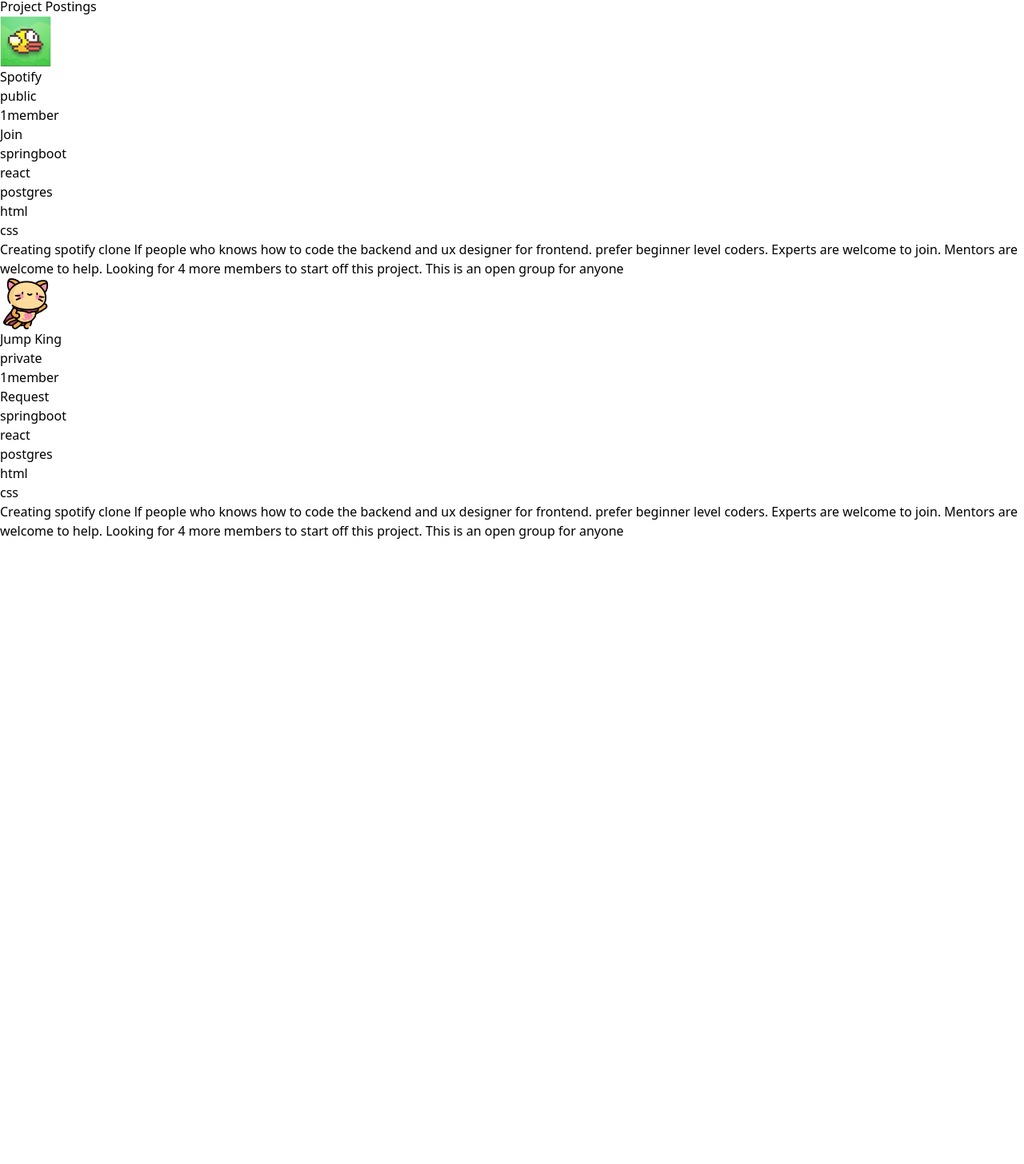
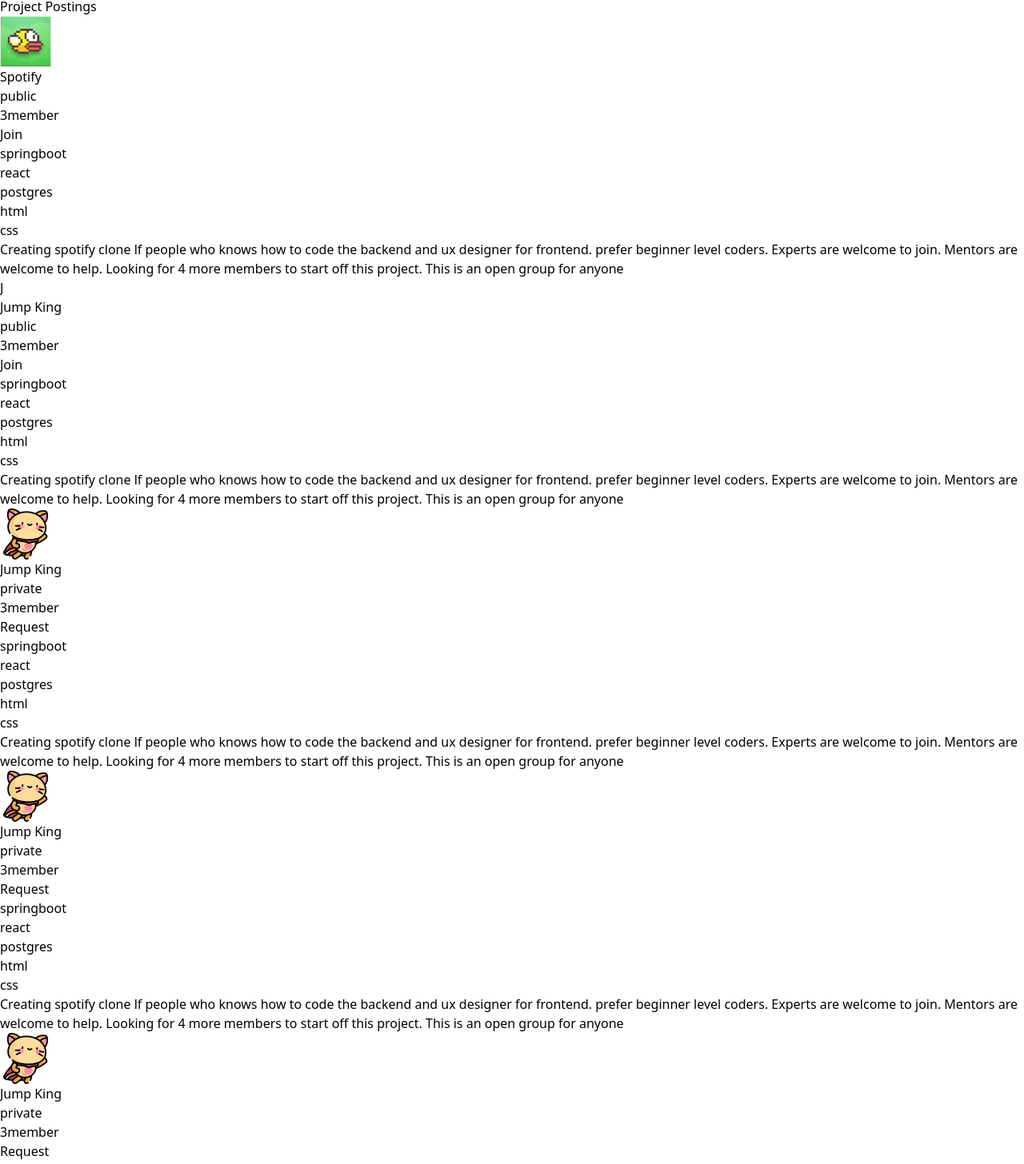
Before and after one commit to Jason-35/project-coding-hub, a React (Vite) app in the folder frontend/: page /u/projectBoard in a window 1280 px wide. Shown: the part 3812-5268 px from the top of the page at 80% size. Before the commit the page ends 4488 px from the top, so only its background shows below. Built offline with nearby package versions, Linux system fonts and the light colour scheme.

Commit message:
feat: added member props for post

```diff
--- a/frontend/src/components/Sidebar.tsx
+++ b/frontend/src/components/Sidebar.tsx
@@ -9,9 +9,9 @@
 
 function Sidebar() {
     const [showMenu, setShowMenu] = useState<boolean>(false)
-  return (
-        <div className="fixed w-screen bg-transparent h-screen overflow-y-scroll scrollbar-hidden pointer-events-none">
-            <div className="sticky flex flex-col gap-3 w-fit p-4 bg-white pointer-events-auto">
+    return (
+        <div className=" fixed w-screen bg-transparent h-screen overflow-y-scroll scrollbar-hidden pointer-events-none">
+            <div className="sticky border-r-2 border-orange-400 flex flex-col gap-3 w-fit p-4 bg-white pointer-events-auto">
                 <div>
                     <UserMenu showMenu={showMenu} />
                     <div className="hover:cursor-pointer" onClick={() => setShowMenu(!showMenu)}>
--- a/frontend/src/features/projectServer/component/Post.tsx
+++ b/frontend/src/features/projectServer/component/Post.tsx
@@ -4,15 +4,16 @@
     genre?: string[],
     description: string,
     icon?: string,
-    open: boolean
+    open: boolean,
+    members: number,
 }
 
-function Post({title, genre, description, icon, open} : PostProps) {
+function Post({title, genre, description, icon, open, members} : PostProps) {
   return (
     <div className="w-96 rounded-lg border-2 p-2 h-max-92 scrollbar-hidden">
         <div className="flex border-b-4 border-orange-400 pb-1 bg-white rounded-t-full mb-2">
             {icon ? <img width={64} height={64} src={icon} className="rounded-lg aspect-square" /> :
-            <div className="border-4 w-1/6 aspect-square rounded-lg flex justify-center items-center text-[32px]">
+            <div className="bg-blue-400 w-1/6 aspect-square rounded-lg flex justify-center items-center text-[32px]">
                 {title.charAt(0)}
             </div>}
             <div className="flex flex-1 px-2 justify-between">
@@ -29,7 +30,7 @@
                             </span>}
                         </div>
                         <div className="">
-                            <span className="border-2 border-r-0 border-black px-1">1</span>
+                            <span className="border-2 border-r-0 border-black px-1">{members}</span>
                             <span className="border-2 border-black px-2">member</span>
                         </div>
                     </div>
--- a/frontend/src/pages/ProjectBoard.tsx
+++ b/frontend/src/pages/ProjectBoard.tsx
@@ -14,8 +14,22 @@
             </div>
         </div>
         <div className="p-10 flex flex-wrap gap-16">
-            <Post title="Spotify" description={desc} icon={flappy} open={true} genre={genre}/>
-            <Post title="Jump King" description={desc} icon={kitty} open={false} genre={genre}/>
+            <Post title="Spotify" description={desc} icon={flappy} open={true} genre={genre} members={3}/>
+            <Post title="Jump King" description={desc} open={true} genre={genre} members={3}/>
+            <Post title="Jump King" description={desc} icon={kitty} open={false} genre={genre} members={3}/>
+            <Post title="Jump King" description={desc} icon={kitty} open={false} genre={genre} members={3}/>
+            <Post title="Jump King" description={desc} icon={kitty} open={false} genre={genre} members={3}/>
+            <Post title="Jump King" description={desc} icon={kitty} open={false} genre={genre} members={3}/>
+            <Post title="Jump King" description={desc} icon={kitty} open={false} genre={genre} members={3}/>
+            <Post title="Jump King" description={desc} icon={kitty} open={false} genre={genre} members={3}/>
+            <Post title="Jump King" description={desc} icon={kitty} open={false} genre={genre} members={3}/>
+            <Post title="Jump King" description={desc} icon={kitty} open={false} genre={genre} members={3}/>
+            <Post title="Jump King" description={desc} icon={kitty} open={false} genre={genre} members={3}/>
+            <Post title="Jump King" description={desc} icon={kitty} open={false} genre={genre} members={3}/>
+            <Post title="Jump King" description={desc} icon={kitty} open={false} genre={genre} members={3}/>
+            <Post title="Jump King" description={desc} icon={kitty} open={false} genre={genre} members={3}/>
+            <Post title="Jump King" description={desc} icon={kitty} open={false} genre={genre} members={3}/>
+            <Post title="Jump King" description={desc} icon={kitty} open={false} genre={genre} members={3}/>
         </div>
     </div>
   )
```
